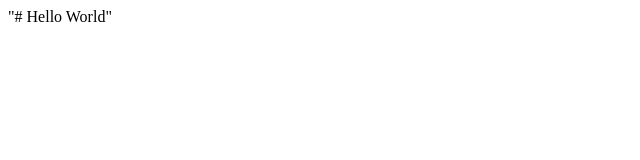
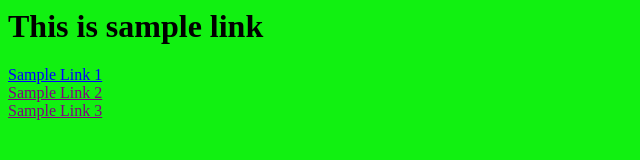
Before and after one commit to nathaniel20/nathaniel20.github.io, a plain HTML site: page index.html in a window 1280 px wide. Shown: the whole page, without its empty margins (0-640 px from the left). Drawn offline with Linux system fonts and the light colour scheme.

Commit message:
Initial commit

```diff
--- a/index.html
+++ b/index.html
@@ -1 +1,13 @@
-"# Hello World"
+<html>
+<head><title> Body Attributes </title> </head>
+
+<body bgcolor="#11f111" link="blue" vlink="purple" alink="read">
+
+<h1> This is sample link </h1>
+<a href="index.htm"> Sample Link 1 </a> <br>
+<a href=""> Sample Link 2 </a><br>
+<a href=""> Sample Link 3 </a>
+
+</body>
+
+</html>
```
